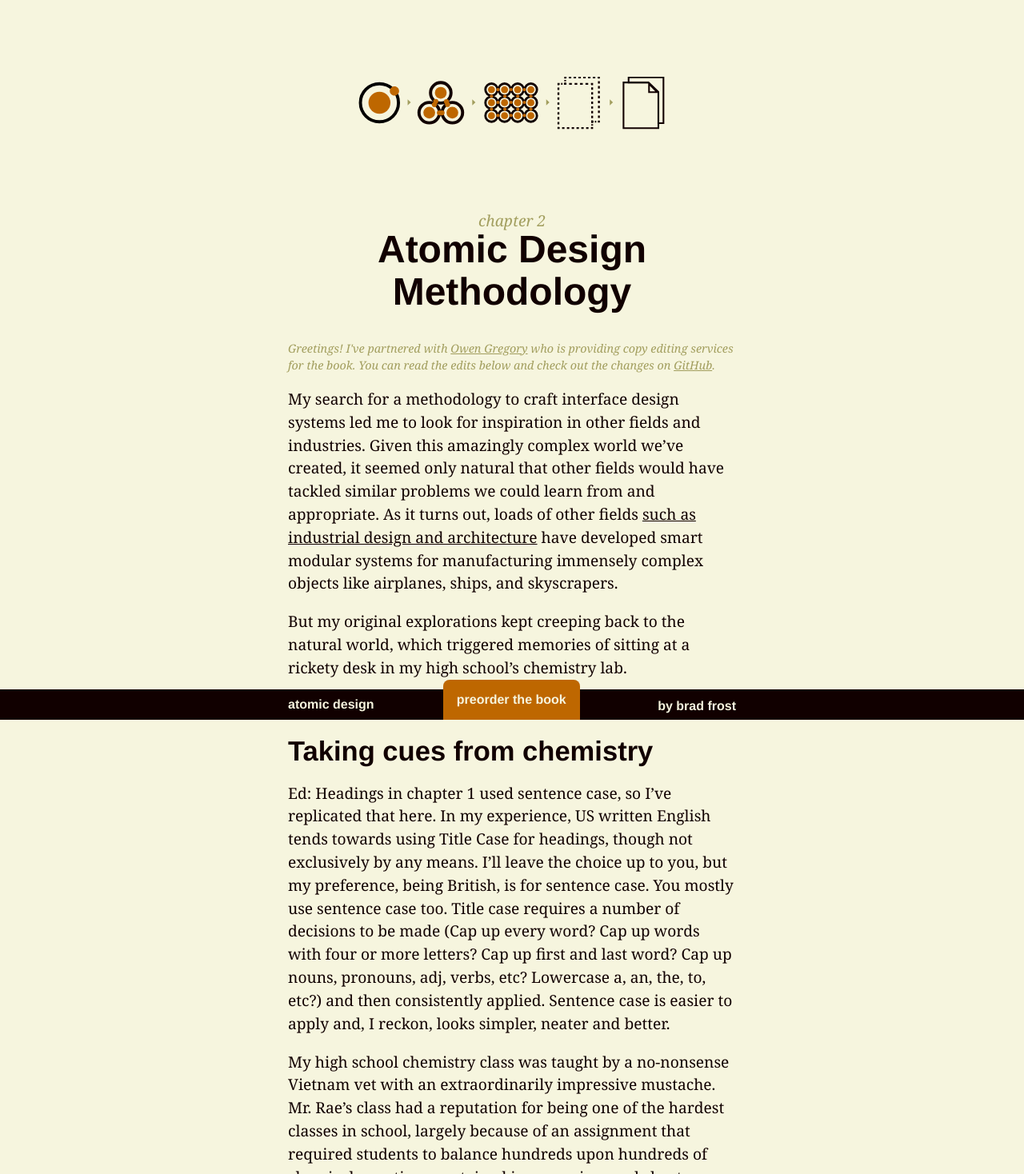
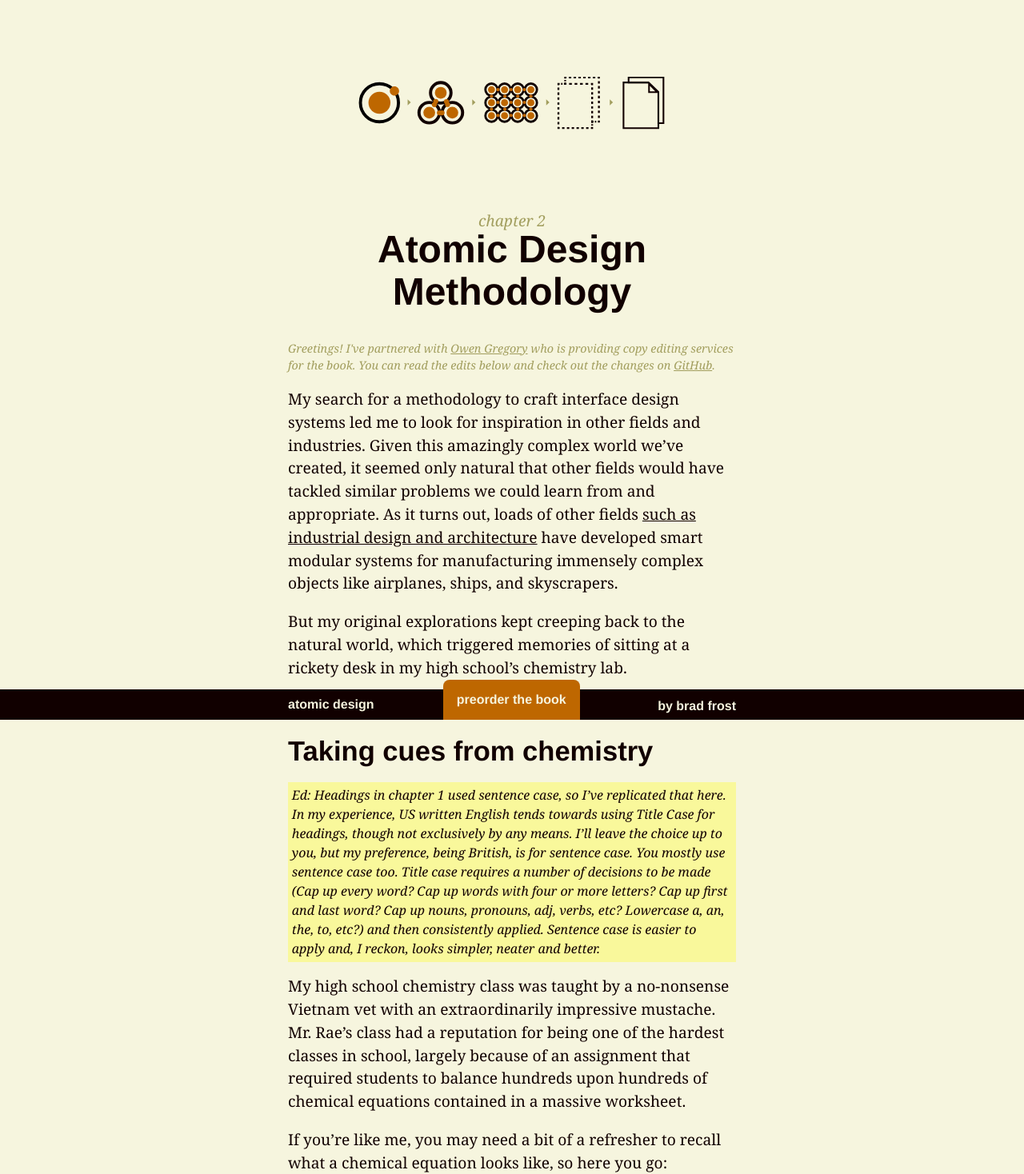
Before and after one commit to bradfrost/atomic-design, a Jekyll site: the page built from chapter-2.md, in a window 1280 px wide. Shown: the top 1468 px of the page at 80% size. Built offline with Jekyll 4.4.1, drawn with Linux system fonts in a browser that asks for light colours; grey boxes are pictures that could not be loaded.

Commit message:
Add editor notes

```diff
--- a/css/style.scss
+++ b/css/style.scss
@@ -780,3 +780,19 @@ header {
 .toc-li-minor h3 {
 	font-size: 1em;
 }
+
+/*------------------------
+EDITOR'S NOTES
+------------------------*/
+
+.editor {
+	font-size: 1rem;
+	font-style: italic;
+	background: rgba(255,255,0, 0.3);
+    padding: 0.3em;
+    margin: 1em 0;
+
+    p {
+	    margin: 0;
+    }
+}
```
